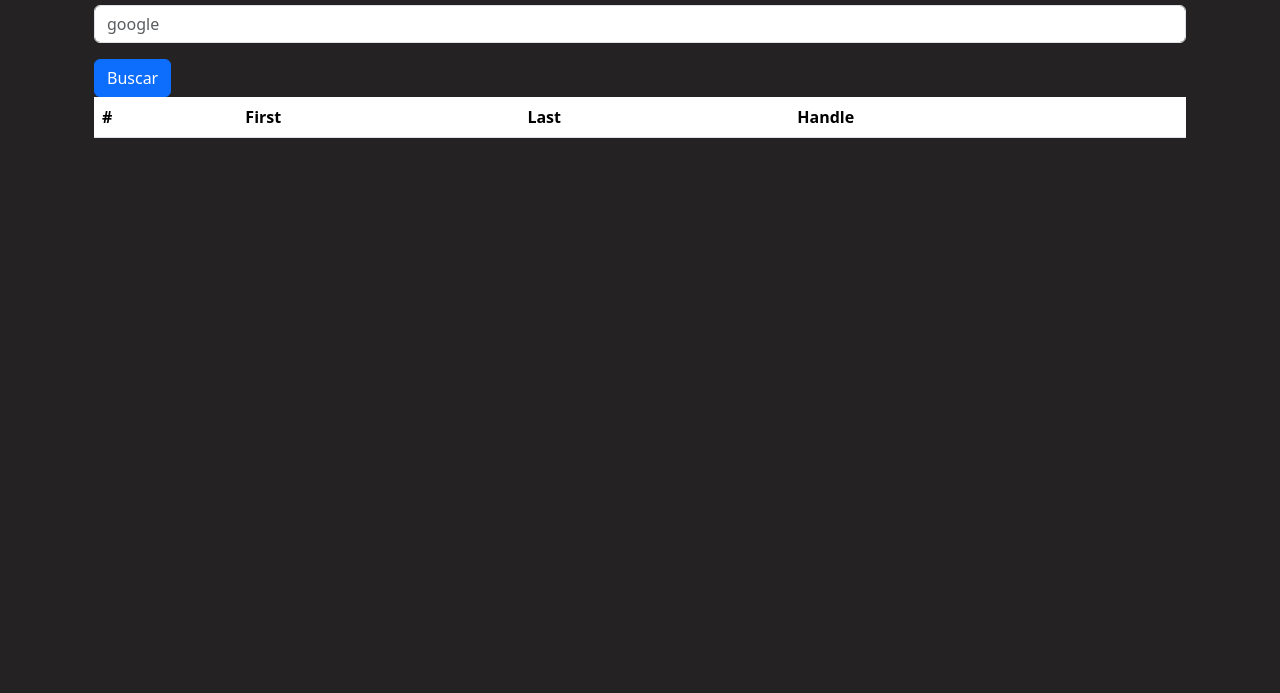
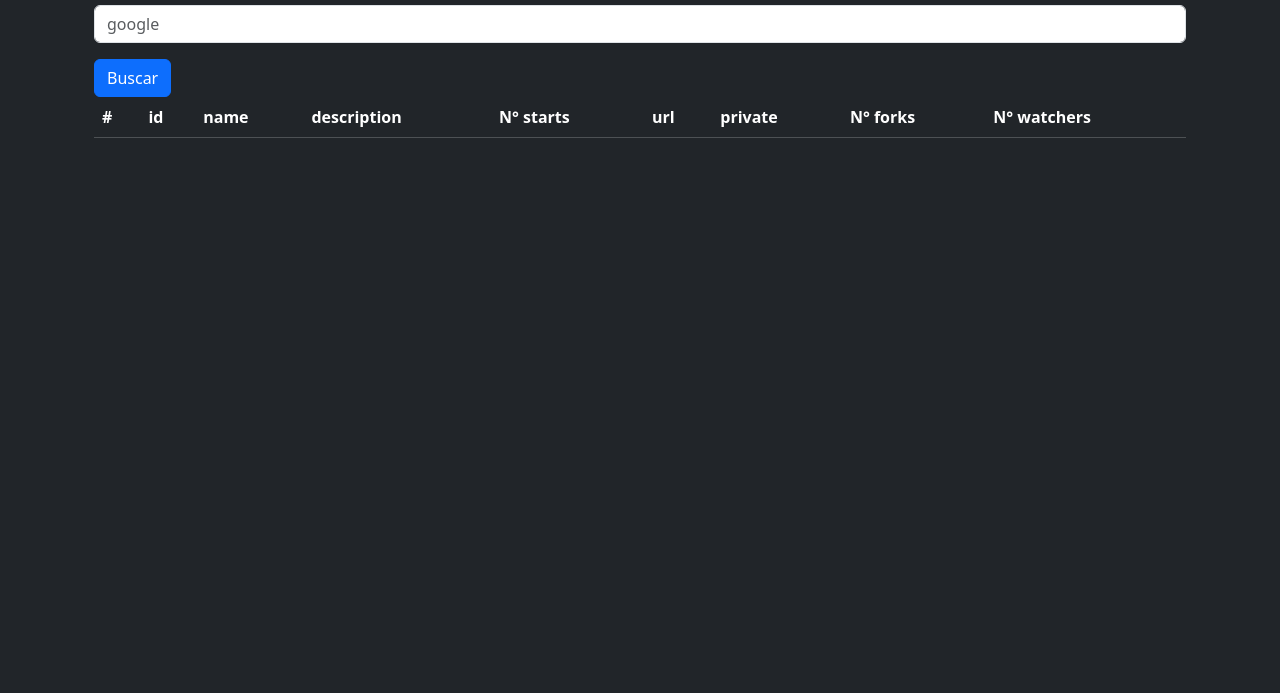
Before and after one commit to SebastianL2/PruebaPt1, a website: page src/index.html in a window 1280 px wide. Shown: the part 107-800 px from the top of the page. Drawn offline with nearby package versions, Linux system fonts and the light colour scheme; no server answers; files whose address does not match are found by name.

Commit message:
Table Finish

```diff
--- a/public/scripts.js
+++ b/public/scripts.js
@@ -28,15 +28,21 @@ const getData =async (USERNAME) => {
 const renderTable = () => {
   const tableBody = document.getElementById("table-body");
   let tableHTML = "";
+  let num = 0;
 
   dataUser.items.slice(0, 10).forEach(repo => {
-
+       num++;
     tableHTML += `
       <tr>
+        <td>${num}</td>
+        <td>${repo.id}</td>
         <td>${repo.name}</td>
+        <td>${repo.description}</td>
         <td>${repo.stargazers_count}</td>
-        <td>${repo.language}</td>
-        <td>${repo.description}</td>
+        <td>${repo.clone_url}</td>
+        <td>${repo.private}</td>
+        <td>${repo.forks_count}</td>
+        <td>${repo.watchers_count}</td>
       </tr>
     `;
   });
--- a/src/index.html
+++ b/src/index.html
@@ -7,7 +7,7 @@
     <link href="https://cdn.jsdelivr.net/npm/bootstrap@5.3.1/dist/css/bootstrap.min.css" rel="stylesheet" integrity="sha384-4bw+/aepP/YC94hEpVNVgiZdgIC5+VKNBQNGCHeKRQN+PtmoHDEXuppvnDJzQIu9" crossorigin="anonymous">
 
   </head>
-  <body style=" background-color: rgb(36, 34, 34); color: white;">
+  <body style=" background-color: #212529; color: white;">
 
   <div class="container p-4">
         <h1>Lista de Usuarios</h1>
@@ -20,13 +20,19 @@
         <button type="button" onclick="renderResult()" class="btn btn-primary">Buscar</button>
 
 
-        <table class="table" >
+        <table class="table table-dark"  >
           <thead>
             <tr>
               <th scope="col">#</th>
-              <th scope="col">First</th>
-              <th scope="col">Last</th>
-              <th scope="col">Handle</th>
+              <th scope="col">id</th>
+              <th scope="col">name</th>
+              <th scope="col">description</th>
+              <th scope="col">N° starts</th>
+              <th scope="col">url</th>
+              <th scope="col">private</th>
+              <th scope="col">N° forks</th>
+              <th scope="col">N° watchers</th>
+
             </tr>
           </thead>
           <tbody id="table-body">
```
